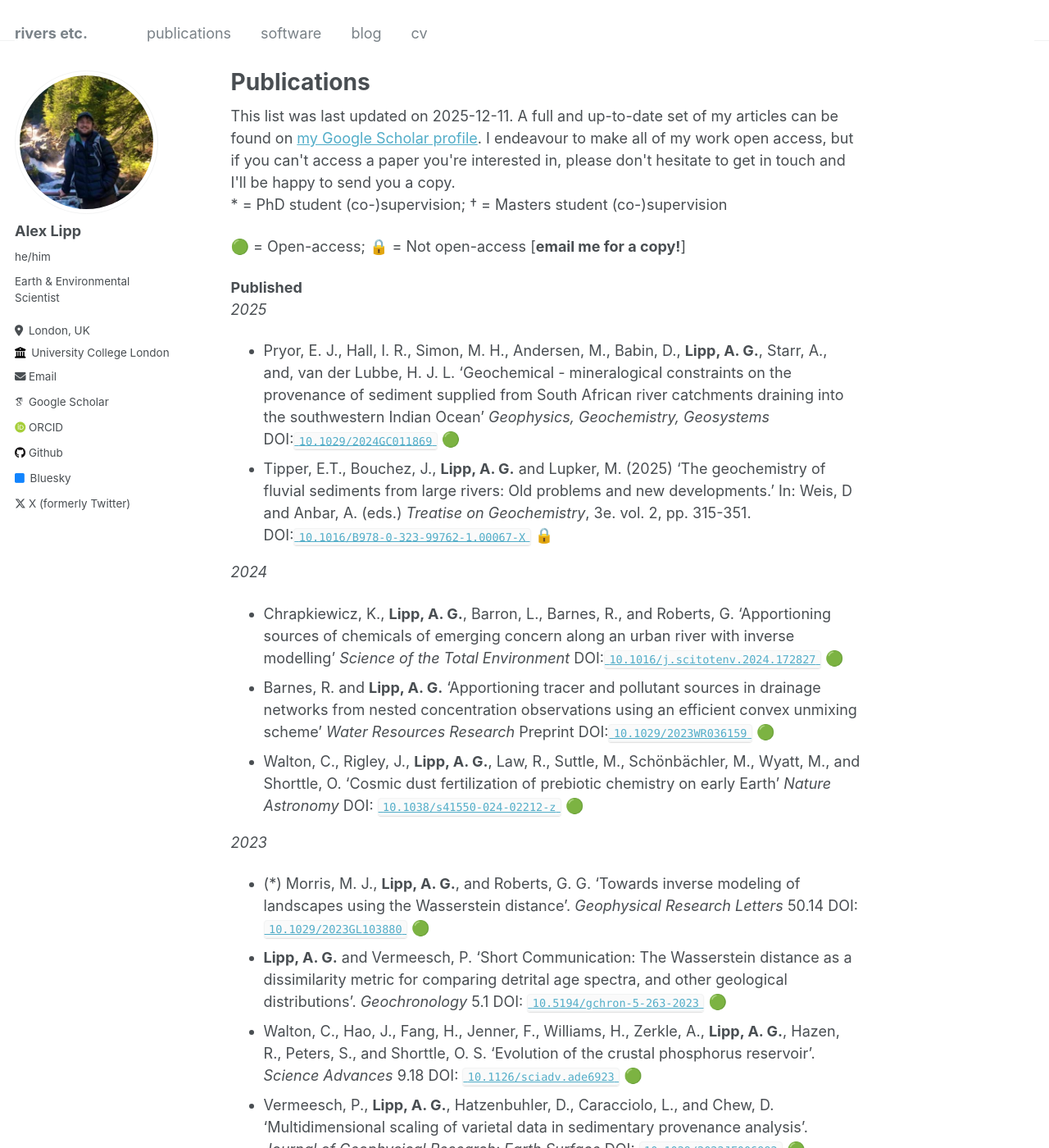
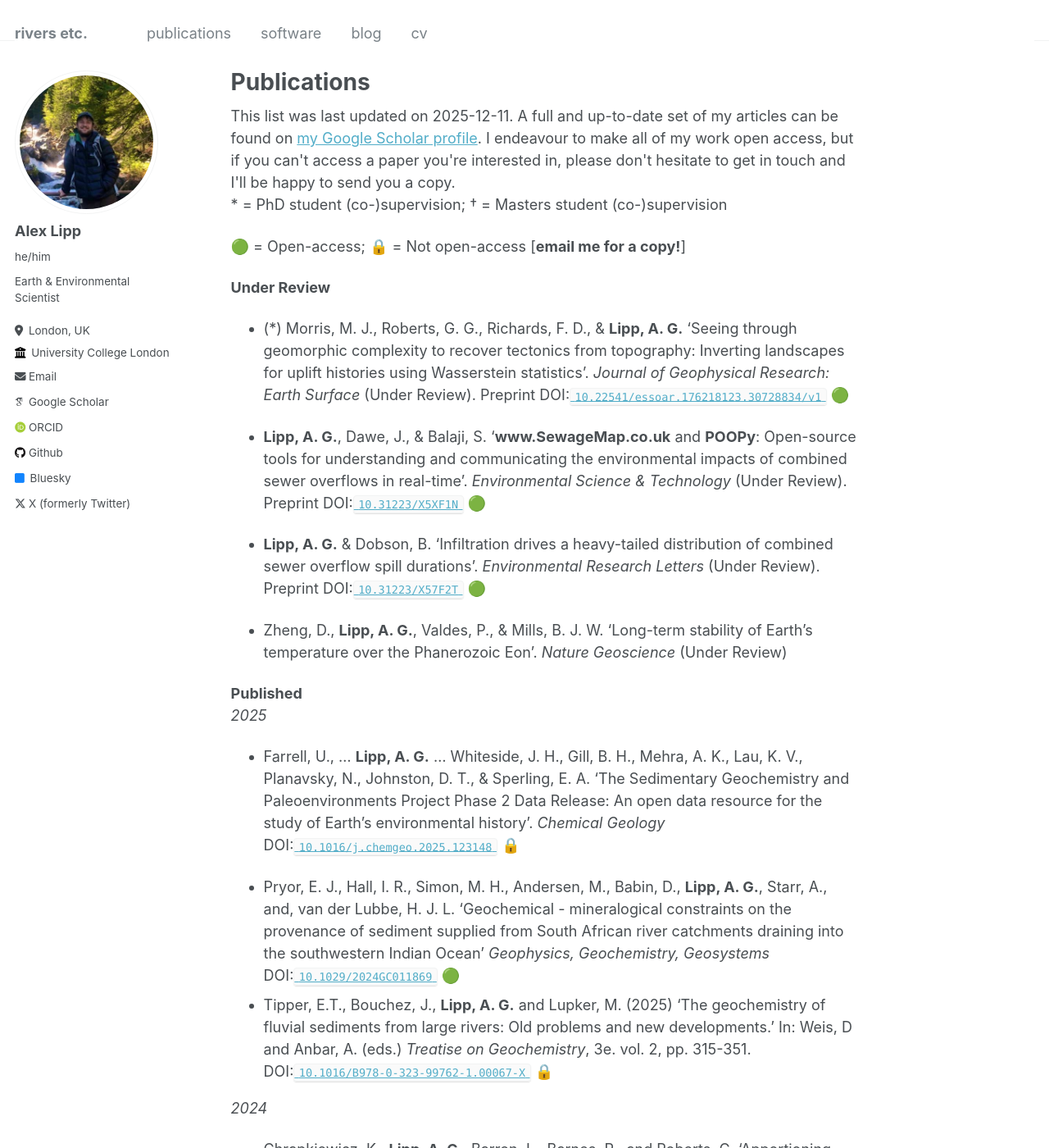
Before and after one commit to AlexLipp/alexlipp.github.io, a Jekyll site: the page built from _pages/publications.md, in a window 1280 px wide and 1400 px high. Shown: the whole window at 82% size. Built offline with Jekyll 4.4.1, drawn with Linux system fonts in a browser that asks for light colours; some web fonts are replaced.

Commit message:
Update publications list

```diff
--- a/_pages/publications.md
+++ b/_pages/publications.md
@@ -15,13 +15,22 @@ author_profile: true
 
 🟢 = Open-access; 🔒 = Not open-access [**email me for a copy!**]
 
-<!-- **Under Review**   -->
+**Under Review**
+
+- (\*) Morris, M. J., Roberts, G. G., Richards, F. D., & **Lipp, A. G.** ‘Seeing through geomorphic complexity to recover tectonics from topography: Inverting landscapes for uplift histories using Wasserstein statistics’. *Journal of Geophysical Research: Earth Surface* (Under Review). Preprint DOI:[`10.22541/essoar.176218123.30728834/v1`](https://doi.org/10.22541/essoar.176218123.30728834/v1) 🟢
+
+- **Lipp, A. G.**, Dawe, J., & Balaji, S. ‘**www.SewageMap.co.uk** and **POOPy**: Open-source tools for understanding and communicating the environmental impacts of combined sewer overflows in real-time’. *Environmental Science & Technology* (Under Review). Preprint DOI:[`10.31223/X5XF1N`](https://doi.org/10.31223/X5XF1N) 🟢
+
+- **Lipp, A. G.** & Dobson, B. ‘Infiltration drives a heavy-tailed distribution of combined sewer overflow spill durations’. *Environmental Research Letters* (Under Review). Preprint DOI:[`10.31223/X57F2T`](https://doi.org/10.31223/X57F2T) 🟢
+
+- Zheng, D., **Lipp, A. G.**, Valdes, P., & Mills, B. J. W. ‘Long-term stability of Earth’s temperature over the Phanerozoic Eon’. *Nature Geoscience* (Under Review)
 
 
 <!-- **Accepted**   -->
 
 **Published**
 *2025*
+- Farrell, U., … **Lipp, A. G.** … Whiteside, J. H., Gill, B. H., Mehra, A. K., Lau, K. V., Planavsky, N., Johnston, D. T., & Sperling, E. A. ‘The Sedimentary Geochemistry and Paleoenvironments Project Phase 2 Data Release: An open data resource for the study of Earth’s environmental history’. *Chemical Geology* DOI:[`10.1016/j.chemgeo.2025.123148`](https://doi.org/10.1016/j.chemgeo.2025.123148) 🔒
 
 - Pryor, E. J., Hall, I. R., Simon, M. H., Andersen, M., Babin, D., **Lipp, A. G.**, Starr, A., and, van der Lubbe, H. J. L. 'Geochemical - mineralogical constraints on the provenance of sediment supplied from South African river catchments draining into the southwestern Indian Ocean' *Geophysics, Geochemistry, Geosystems* DOI:[`10.1029/2024GC011869`](https://doi.org/10.1029/2024GC011869) 🟢
 - Tipper, E.T., Bouchez, J., **Lipp, A. G.** and Lupker, M. (2025) 'The geochemistry of fluvial sediments from large rivers: Old problems and new developments.' In: Weis, D and Anbar, A. (eds.) *Treatise on Geochemistry*, 3e. vol. 2, pp. 315-351. DOI:[`10.1016/B978-0-323-99762-1.00067-X`](dx.doi.org/10.1016/B978-0-323-99762-1.00067-X)  🔒
```
